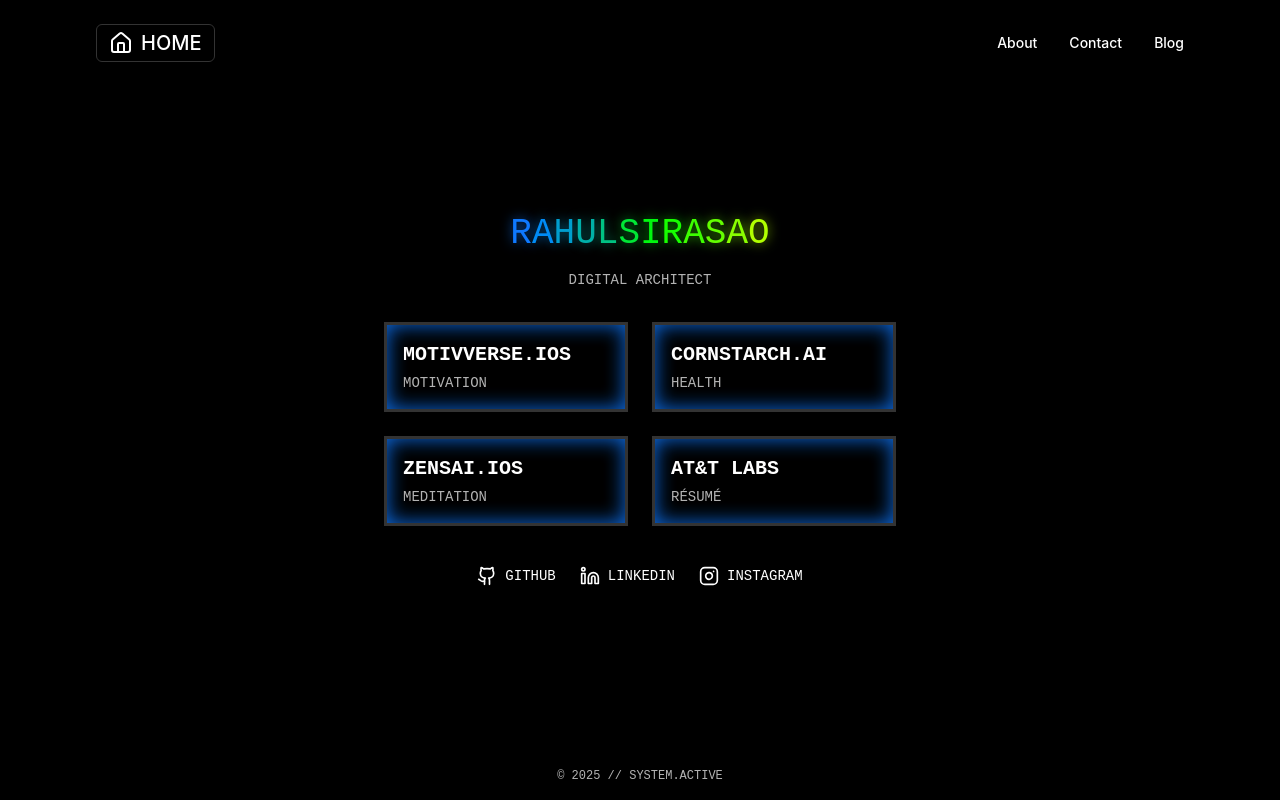
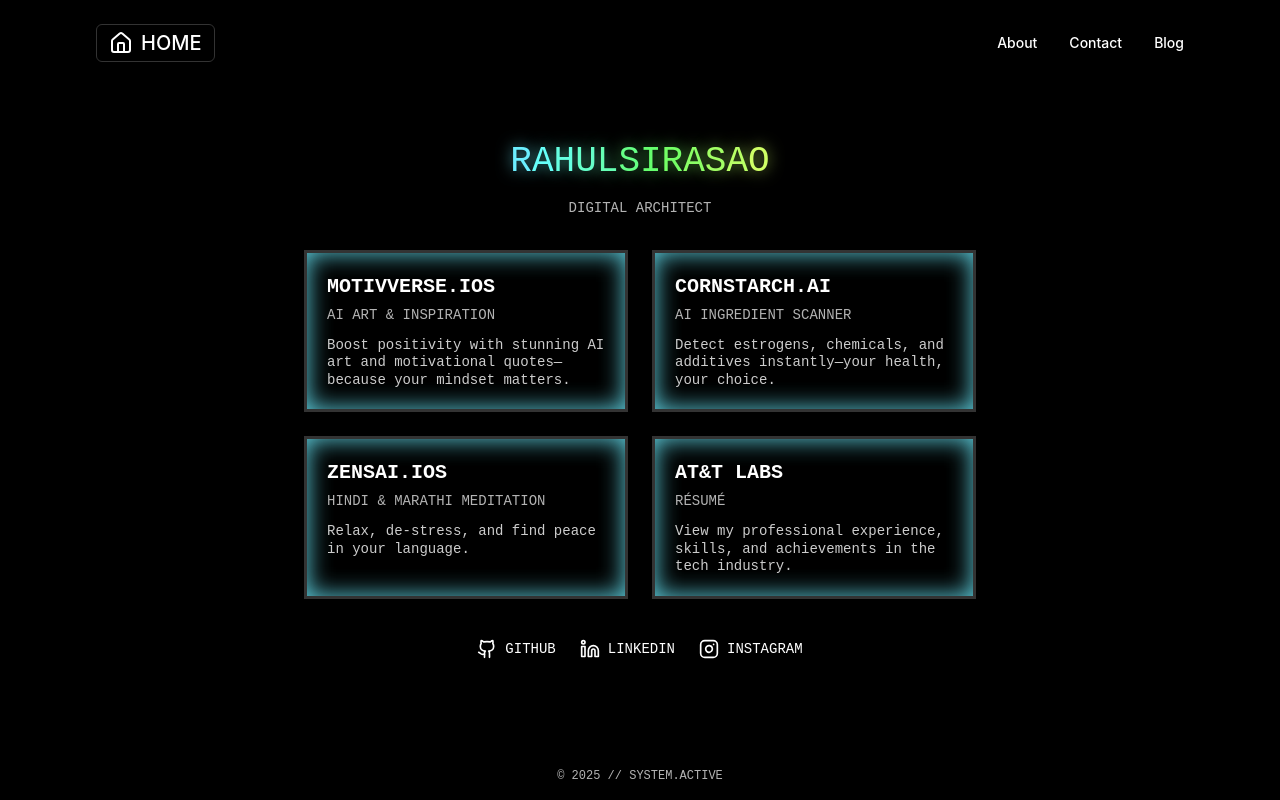
Before and after one commit to sirasao2/sirasao2.github.io, a React (Vite) app: page / in a window 1280 px wide. Built offline with nearby package versions, Linux system fonts and the light colour scheme.

Commit message:
Update project descriptions
Update project descriptions and box sizes in MinimalLayout.tsx.

```diff
--- a/src/components/MinimalLayout.tsx
+++ b/src/components/MinimalLayout.tsx
@@ -3,15 +3,28 @@ import React from 'react';
 import { GitHubIcon, LinkedInIcon, InstagramIcon } from './SocialIcons';
 import { Link } from 'react-router-dom';
 
-const ProjectItem = ({ title, tech, href, to }: { title: string, tech: string, href?: string, to?: string }) => {
+const ProjectItem = ({
+  title,
+  tech,
+  description,
+  href,
+  to
+}: {
+  title: string,
+  tech: string,
+  description: string,
+  href?: string,
+  to?: string
+}) => {
   const content = (
     <>
       <h3 className="font-typewriter text-xl font-bold rainbow-text">{title}</h3>
       <p className="text-sm text-muted-foreground font-typewriter mt-1">{tech}</p>
+      <p className="mt-3 text-sm text-white/80 font-typewriter leading-tight">{description}</p>
     </>
   );
 
-  const baseClasses = "border-3 border-border p-4 hover:border-primary transition-colors block rainbow-box bg-gradient-to-br from-black/50 to-black/20 backdrop-blur-lg shadow-xl hover:shadow-2xl transform hover:scale-105 transition-all duration-300";
+  const baseClasses = "border-3 border-border p-5 hover:border-primary transition-colors block rainbow-box bg-gradient-to-br from-black/60 to-black/30 backdrop-blur-lg shadow-xl hover:shadow-2xl transform hover:scale-105 transition-all duration-300 h-full";
 
   if (href) {
     return (
@@ -63,25 +76,29 @@ const MinimalLayout = () => {
         <p className="font-typewriter text-muted-foreground text-sm">DIGITAL ARCHITECT</p>
       </div>
 
-      <div className="grid grid-cols-2 gap-6 mb-10 w-full max-w-lg">
+      <div className="grid grid-cols-1 md:grid-cols-2 gap-6 mb-10 w-full max-w-2xl">
         <ProjectItem
           title="MOTIVVERSE.IOS"
-          tech="MOTIVATION"
+          tech="AI ART & INSPIRATION"
+          description="Boost positivity with stunning AI art and motivational quotes—because your mindset matters."
           href="https://apps.apple.com/us/app/motivverse-ai-powered-quotes/id6474884516"
         />
         <ProjectItem
           title="CORNSTARCH.AI"
-          tech="HEALTH"
+          tech="AI INGREDIENT SCANNER"
+          description="Detect estrogens, chemicals, and additives instantly—your health, your choice."
           href="https://starch-insight-analytics.lovable.app/"
         />
         <ProjectItem
           title="ZENSAI.IOS"
-          tech="MEDITATION"
+          tech="HINDI & MARATHI MEDITATION"
+          description="Relax, de-stress, and find peace in your language."
           to="/coming-soon"
         />
         <ProjectItem
           title="AT&T LABS"
           tech="RÉSUMÉ"
+          description="View my professional experience, skills, and achievements in the tech industry."
           href="https://imgur.com/a/F3f6BMJ"
         />
       </div>
--- a/src/index.css
+++ b/src/index.css
@@ -96,7 +96,7 @@
   .rainbow-box {
     position: relative;
     overflow: hidden;
-    box-shadow: 0 0 25px rgba(255, 255, 255, 0.1);
+    box-shadow: 0 0 30px rgba(255, 255, 255, 0.15);
   }
 
   .rainbow-box::before {
@@ -120,63 +120,44 @@
   }
 }
 
-@keyframes pulse {
-  0%, 100% {
-    opacity: 1;
-  }
-  50% {
-    opacity: 0.5;
-  }
-}
-
-@keyframes flash {
-  0%, 50%, 100% {
-    opacity: 1;
-  }
-  25%, 75% {
-    opacity: 0.5;
-    text-shadow: 0 0 8px rgba(255, 255, 255, 0.8);
-  }
-}
-
 @keyframes rainbow-text {
-  0% { color: #ff0000; }
-  16.6% { color: #ff8800; }
-  33.3% { color: #ffff00; }
-  50% { color: #00ff00; }
-  66.6% { color: #0088ff; }
-  83.3% { color: #8800ff; }
-  100% { color: #ff0000; }
+  0% { color: #ff66a5; }
+  16.6% { color: #ff9966; }
+  33.3% { color: #ffff66; }
+  50% { color: #66ff66; }
+  66.6% { color: #66ffff; }
+  83.3% { color: #9966ff; }
+  100% { color: #ff66a5; }
 }
 
 @keyframes rainbow-border {
-  0% { box-shadow: 0 0 15px #ff0000; border-color: #ff0000; }
-  16.6% { box-shadow: 0 0 15px #ff8800; border-color: #ff8800; }
-  33.3% { box-shadow: 0 0 15px #ffff00; border-color: #ffff00; }
-  50% { box-shadow: 0 0 15px #00ff00; border-color: #00ff00; }
-  66.6% { box-shadow: 0 0 15px #0088ff; border-color: #0088ff; }
-  83.3% { box-shadow: 0 0 15px #8800ff; border-color: #8800ff; }
-  100% { box-shadow: 0 0 15px #ff0000; border-color: #ff0000; }
+  0% { box-shadow: 0 0 20px #ff66a5; border-color: #ff66a5; }
+  16.6% { box-shadow: 0 0 20px #ff9966; border-color: #ff9966; }
+  33.3% { box-shadow: 0 0 20px #ffff66; border-color: #ffff66; }
+  50% { box-shadow: 0 0 20px #66ff66; border-color: #66ff66; }
+  66.6% { box-shadow: 0 0 20px #66ffff; border-color: #66ffff; }
+  83.3% { box-shadow: 0 0 20px #9966ff; border-color: #9966ff; }
+  100% { box-shadow: 0 0 20px #ff66a5; border-color: #ff66a5; }
 }
 
 @keyframes rainbow-box {
-  0% { box-shadow: inset 0 0 20px #ff0000, 0 0 15px #ff0000; border-color: #ff0000; }
-  16.6% { box-shadow: inset 0 0 20px #ff8800, 0 0 15px #ff8800; border-color: #ff8800; }
-  33.3% { box-shadow: inset 0 0 20px #ffff00, 0 0 15px #ffff00; border-color: #ffff00; }
-  50% { box-shadow: inset 0 0 20px #00ff00, 0 0 15px #00ff00; border-color: #00ff00; }
-  66.6% { box-shadow: inset 0 0 20px #0088ff, 0 0 15px #0088ff; border-color: #0088ff; }
-  83.3% { box-shadow: inset 0 0 20px #8800ff, 0 0 15px #8800ff; border-color: #8800ff; }
-  100% { box-shadow: inset 0 0 20px #ff0000, 0 0 15px #ff0000; border-color: #ff0000; }
+  0% { box-shadow: inset 0 0 25px #ff66a5, 0 0 20px #ff66a5; border-color: #ff66a5; }
+  16.6% { box-shadow: inset 0 0 25px #ff9966, 0 0 20px #ff9966; border-color: #ff9966; }
+  33.3% { box-shadow: inset 0 0 25px #ffff66, 0 0 20px #ffff66; border-color: #ffff66; }
+  50% { box-shadow: inset 0 0 25px #66ff66, 0 0 20px #66ff66; border-color: #66ff66; }
+  66.6% { box-shadow: inset 0 0 25px #66ffff, 0 0 20px #66ffff; border-color: #66ffff; }
+  83.3% { box-shadow: inset 0 0 25px #9966ff, 0 0 20px #9966ff; border-color: #9966ff; }
+  100% { box-shadow: inset 0 0 25px #ff66a5, 0 0 20px #ff66a5; border-color: #ff66a5; }
 }
 
 @keyframes letter-cascade {
-  0% { color: #ff0000; text-shadow: 0 0 12px rgba(255, 0, 0, 0.7); }
-  16.6% { color: #ff8800; text-shadow: 0 0 12px rgba(255, 136, 0, 0.7); }
-  33.3% { color: #ffff00; text-shadow: 0 0 12px rgba(255, 255, 0, 0.7); }
-  50% { color: #00ff00; text-shadow: 0 0 12px rgba(0, 255, 0, 0.7); }
-  66.6% { color: #0088ff; text-shadow: 0 0 12px rgba(0, 136, 255, 0.7); }
-  83.3% { color: #8800ff; text-shadow: 0 0 12px rgba(136, 0, 255, 0.7); }
-  100% { color: #ff0000; text-shadow: 0 0 12px rgba(255, 0, 0, 0.7); }
+  0% { color: #ff66a5; text-shadow: 0 0 15px rgba(255, 102, 165, 0.7); }
+  16.6% { color: #ff9966; text-shadow: 0 0 15px rgba(255, 153, 102, 0.7); }
+  33.3% { color: #ffff66; text-shadow: 0 0 15px rgba(255, 255, 102, 0.7); }
+  50% { color: #66ff66; text-shadow: 0 0 15px rgba(102, 255, 102, 0.7); }
+  66.6% { color: #66ffff; text-shadow: 0 0 15px rgba(102, 255, 255, 0.7); }
+  83.3% { color: #9966ff; text-shadow: 0 0 15px rgba(153, 102, 255, 0.7); }
+  100% { color: #ff66a5; text-shadow: 0 0 15px rgba(255, 102, 165, 0.7); }
 }
 
 @layer utilities {
```
